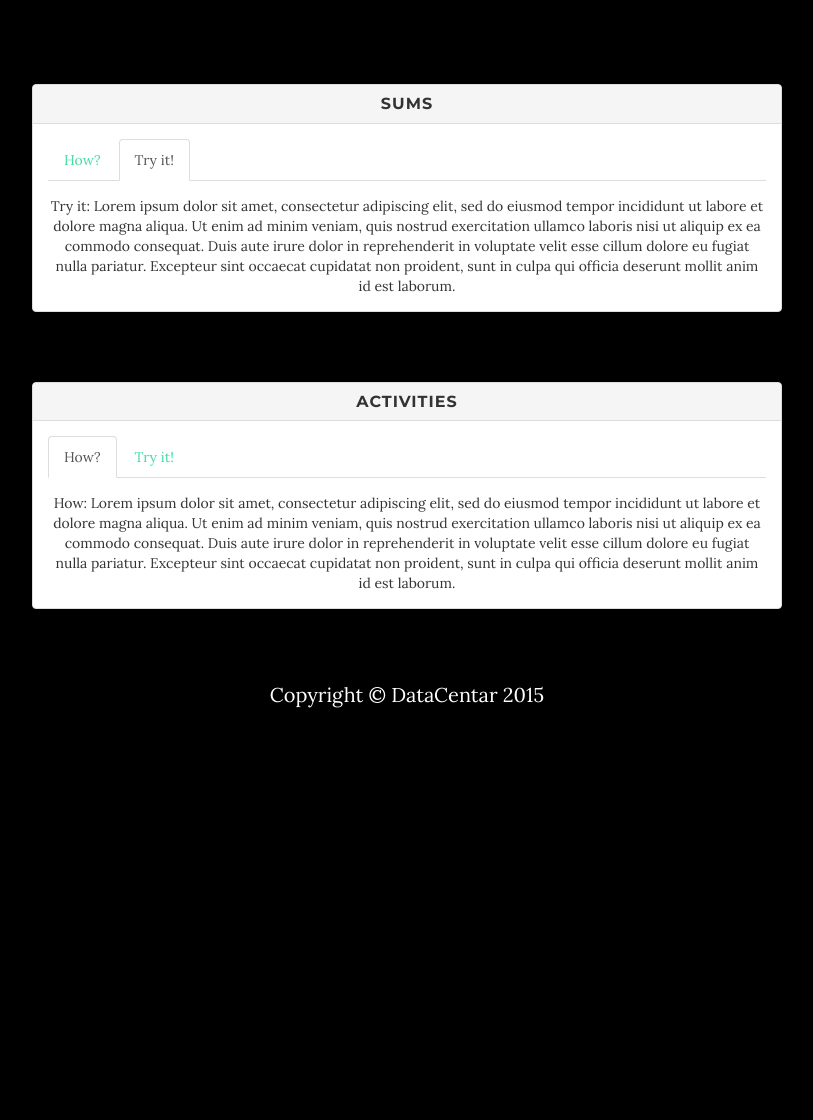
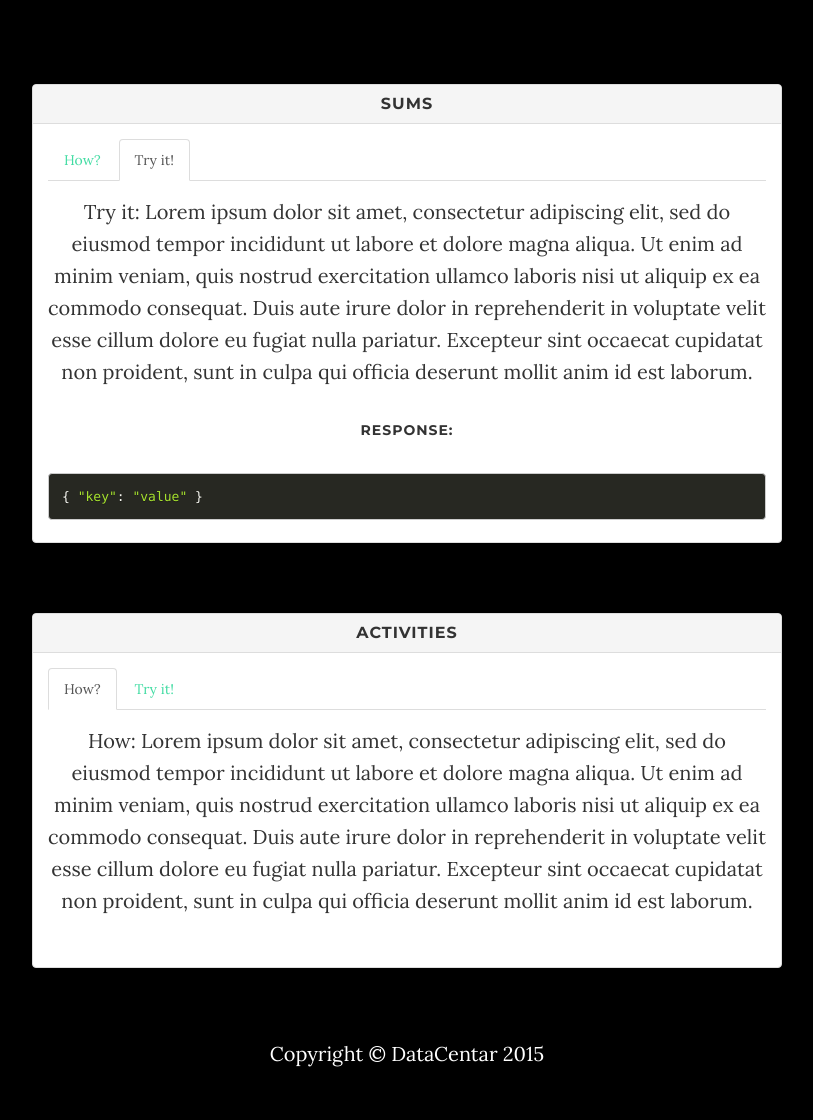
Before and after one commit to crtarsorg/data-centar, a Flask app: page /api/ in a window 1280 px wide, after a click on "Try it!". Shown: the part 283-1403 px from the top of the page, without its empty margins (233-1046 px from the left). Before the commit the page ends 991 px from the top, so only its background shows below. Run offline with Flask 2, Linux system fonts and the light colour scheme; some libraries are stand-ins or nearby versions.

Commit message:
Included prismjs syntax highlighter for API json responses

```diff
--- /dev/null
+++ b/app/static/prismjs/prism.css
@@ -0,0 +1,122 @@
+/* http://prismjs.com/download.html?themes=prism-okaidia&languages=markup+css+clike+javascript */
+/**
+ * okaidia theme for JavaScript, CSS and HTML
+ * Loosely based on Monokai textmate theme by http://www.monokai.nl/
+ * @author ocodia
+ */
+
+code[class*="language-"],
+pre[class*="language-"] {
+	color: #f8f8f2;
+	text-shadow: 0 1px rgba(0, 0, 0, 0.3);
+	font-family: Consolas, Monaco, 'Andale Mono', 'Ubuntu Mono', monospace;
+	direction: ltr;
+	text-align: left;
+	white-space: pre;
+	word-spacing: normal;
+	word-break: normal;
+	word-wrap: normal;
+	line-height: 1.5;
+
+	-moz-tab-size: 4;
+	-o-tab-size: 4;
+	tab-size: 4;
+
+	-webkit-hyphens: none;
+	-moz-hyphens: none;
+	-ms-hyphens: none;
+	hyphens: none;
+}
+
+/* Code blocks */
+pre[class*="language-"] {
+	padding: 1em;
+	margin: .5em 0;
+	overflow: auto;
+	border-radius: 0.3em;
+}
+
+:not(pre) > code[class*="language-"],
+pre[class*="language-"] {
+	background: #272822;
+}
+
+/* Inline code */
+:not(pre) > code[class*="language-"] {
+	padding: .1em;
+	border-radius: .3em;
+	white-space: normal;
+}
+
+.token.comment,
+.token.prolog,
+.token.doctype,
+.token.cdata {
+	color: slategray;
+}
+
+.token.punctuation {
+	color: #f8f8f2;
+}
+
+.namespace {
+	opacity: .7;
+}
+
+.token.property,
+.token.tag,
+.token.constant,
+.token.symbol,
+.token.deleted {
+	color: #f92672;
+}
+
+.token.boolean,
+.token.number {
+	color: #ae81ff;
+}
+
+.token.selector,
+.token.attr-name,
+.token.string,
+.token.char,
+.token.builtin,
+.token.inserted {
+	color: #a6e22e;
+}
+
+.token.operator,
+.token.entity,
+.token.url,
+.language-css .token.string,
+.style .token.string,
+.token.variable {
+	color: #f8f8f2;
+}
+
+.token.atrule,
+.token.attr-value,
+.token.function {
+	color: #e6db74;
+}
+
+.token.keyword {
+	color: #66d9ef;
+}
+
+.token.regex,
+.token.important {
+	color: #fd971f;
+}
+
+.token.important,
+.token.bold {
+	font-weight: bold;
+}
+.token.italic {
+	font-style: italic;
+}
+
+.token.entity {
+	cursor: help;
+}
--- a/app/templates/mod_api/index.html
+++ b/app/templates/mod_api/index.html
@@ -1,5 +1,7 @@
 {% extends "layout.html" %}
 {% block body %}
+    <script src="{{ url_for('static', filename='prismjs/prism.js') }}"></script>
+    <link href="{{ url_for('static', filename='prismjs/prism.css') }}" rel="stylesheet">
     <style>
         .panel-body{
             color:#333;
@@ -14,7 +16,6 @@
             <div class="col-lg-8 col-lg-offset-2">
                 <h2><i class="fa fa-flask"></i> API</h2>
                 <p>Lorem ipsum dolor sit amet, consectetur adipiscing elit, sed do eiusmod tempor incididunt ut labore et dolore magna aliqua.</p>
-
             </div>
         </div>
     </section>
@@ -36,10 +37,16 @@
                         <!-- Tab panes -->
                         <div class="tab-content">
                             <div role="tabpanel" class="tab-pane active" id="sums-how">
-                                How: Lorem ipsum dolor sit amet, consectetur adipiscing elit, sed do eiusmod tempor incididunt ut labore et dolore magna aliqua. Ut enim ad minim veniam, quis nostrud exercitation ullamco laboris nisi ut aliquip ex ea commodo consequat. Duis aute irure dolor in reprehenderit in voluptate velit esse cillum dolore eu fugiat nulla pariatur. Excepteur sint occaecat cupidatat non proident, sunt in culpa qui officia deserunt mollit anim id est laborum.
+                                <p>
+                                    How: Lorem ipsum dolor sit amet, consectetur adipiscing elit, sed do eiusmod tempor incididunt ut labore et dolore magna aliqua. Ut enim ad minim veniam, quis nostrud exercitation ullamco laboris nisi ut aliquip ex ea commodo consequat. Duis aute irure dolor in reprehenderit in voluptate velit esse cillum dolore eu fugiat nulla pariatur. Excepteur sint occaecat cupidatat non proident, sunt in culpa qui officia deserunt mollit anim id est laborum.
+                                </p>
                             </div>
                             <div role="tabpanel" class="tab-pane" id="sums-tryit">
-                                Try it: Lorem ipsum dolor sit amet, consectetur adipiscing elit, sed do eiusmod tempor incididunt ut labore et dolore magna aliqua. Ut enim ad minim veniam, quis nostrud exercitation ullamco laboris nisi ut aliquip ex ea commodo consequat. Duis aute irure dolor in reprehenderit in voluptate velit esse cillum dolore eu fugiat nulla pariatur. Excepteur sint occaecat cupidatat non proident, sunt in culpa qui officia deserunt mollit anim id est laborum.
+                                <p>
+                                    Try it: Lorem ipsum dolor sit amet, consectetur adipiscing elit, sed do eiusmod tempor incididunt ut labore et dolore magna aliqua. Ut enim ad minim veniam, quis nostrud exercitation ullamco laboris nisi ut aliquip ex ea commodo consequat. Duis aute irure dolor in reprehenderit in voluptate velit esse cillum dolore eu fugiat nulla pariatur. Excepteur sint occaecat cupidatat non proident, sunt in culpa qui officia deserunt mollit anim id est laborum.
+                                </p>
+                                <h5>Response:</h5>
+                                <pre><code class="language-javascript">{ "key": "value" }</code></pre>
                             </div>
                         </div>
                     </div>
@@ -65,10 +72,16 @@
                         <!-- Tab panes -->
                         <div class="tab-content">
                             <div role="tabpanel" class="tab-pane active" id="activities-how">
-                                How: Lorem ipsum dolor sit amet, consectetur adipiscing elit, sed do eiusmod tempor incididunt ut labore et dolore magna aliqua. Ut enim ad minim veniam, quis nostrud exercitation ullamco laboris nisi ut aliquip ex ea commodo consequat. Duis aute irure dolor in reprehenderit in voluptate velit esse cillum dolore eu fugiat nulla pariatur. Excepteur sint occaecat cupidatat non proident, sunt in culpa qui officia deserunt mollit anim id est laborum.
+                                <p>
+                                    How: Lorem ipsum dolor sit amet, consectetur adipiscing elit, sed do eiusmod tempor incididunt ut labore et dolore magna aliqua. Ut enim ad minim veniam, quis nostrud exercitation ullamco laboris nisi ut aliquip ex ea commodo consequat. Duis aute irure dolor in reprehenderit in voluptate velit esse cillum dolore eu fugiat nulla pariatur. Excepteur sint occaecat cupidatat non proident, sunt in culpa qui officia deserunt mollit anim id est laborum.
+                                </p>
                             </div>
                             <div role="tabpanel" class="tab-pane" id="activities-tryit">
-                                Try it: Lorem ipsum dolor sit amet, consectetur adipiscing elit, sed do eiusmod tempor incididunt ut labore et dolore magna aliqua. Ut enim ad minim veniam, quis nostrud exercitation ullamco laboris nisi ut aliquip ex ea commodo consequat. Duis aute irure dolor in reprehenderit in voluptate velit esse cillum dolore eu fugiat nulla pariatur. Excepteur sint occaecat cupidatat non proident, sunt in culpa qui officia deserunt mollit anim id est laborum.
+                                <p>
+                                    Try it: Lorem ipsum dolor sit amet, consectetur adipiscing elit, sed do eiusmod tempor incididunt ut labore et dolore magna aliqua. Ut enim ad minim veniam, quis nostrud exercitation ullamco laboris nisi ut aliquip ex ea commodo consequat. Duis aute irure dolor in reprehenderit in voluptate velit esse cillum dolore eu fugiat nulla pariatur. Excepteur sint occaecat cupidatat non proident, sunt in culpa qui officia deserunt mollit anim id est laborum.
+                                </p>
+                                <h5>Response:</h5>
+                                <pre><code class="language-javascript">{ "key": "value" }</code></pre>
                             </div>
                         </div>
                     </div>
```
Also changed, not shown: app/static/prismjs/prism.js (added).
